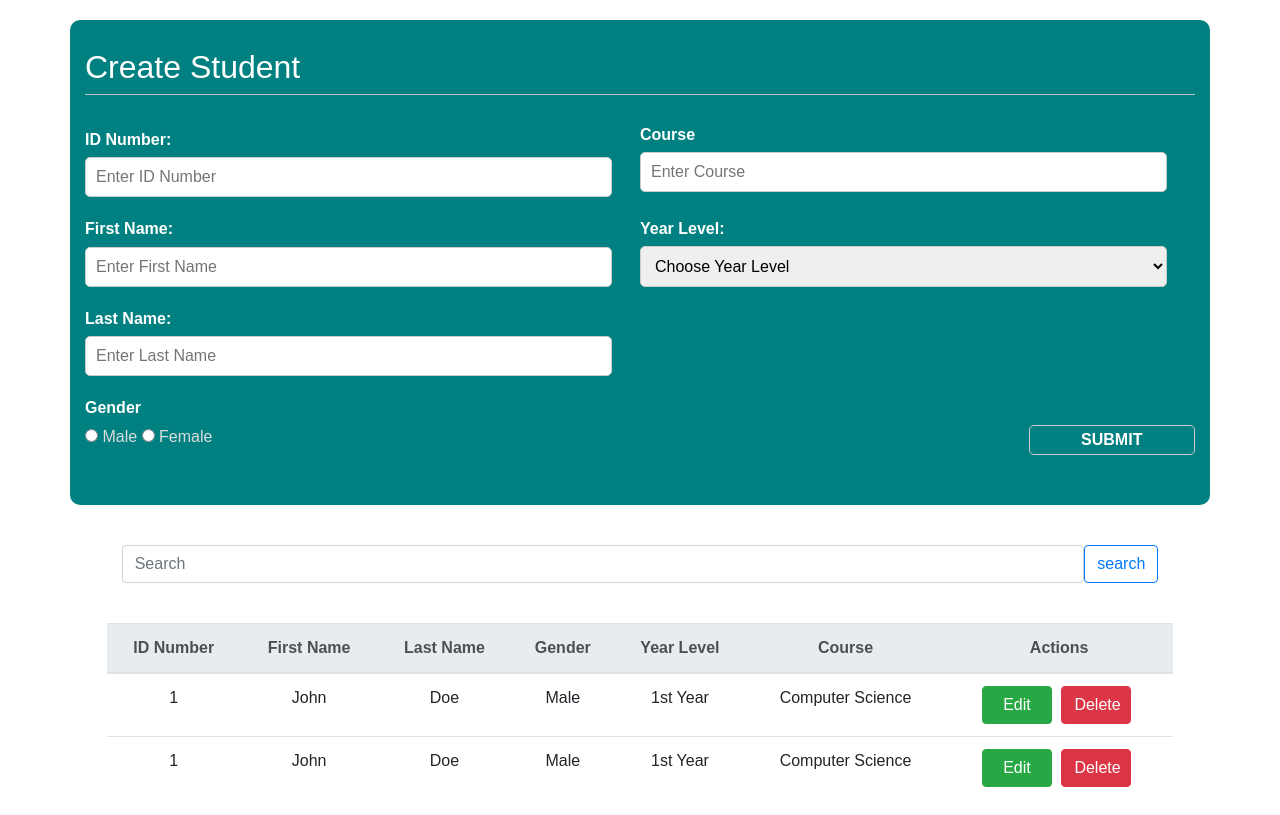
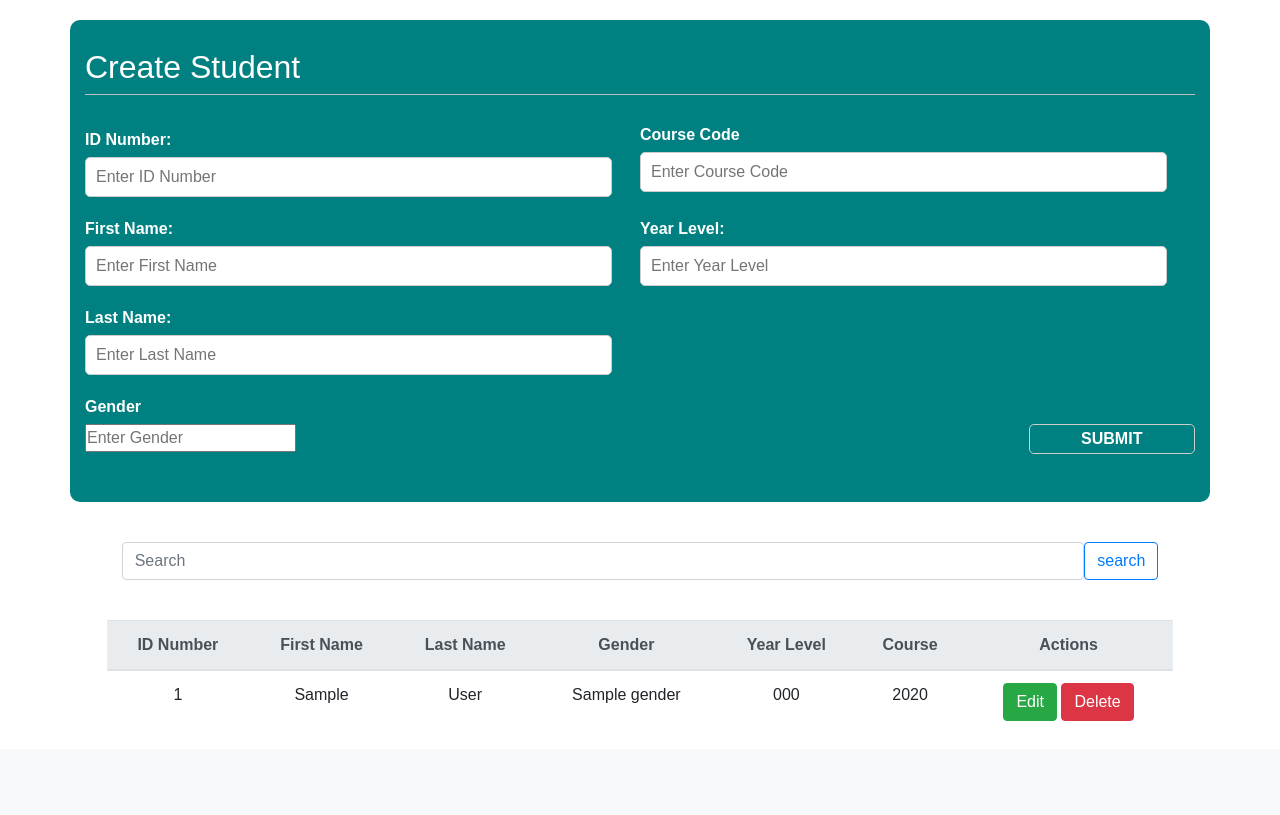
Before and after one commit to joannagiga/SSIS_v3, a Flask app: template app/templates/students.html in a window 1280 px wide. Shown: the part 72-887 px from the top of the page. After the commit the page ends 793 px from the top, so only its background shows below. Run offline with Flask 3, Linux system fonts and the light colour scheme; the template is opened without the code that fills it: most values are stand-ins (such as "Sample title", 1, 10 or a date in 2020); some libraries are stand-ins or nearby versions.

Commit message:
created add and list for student, course, college

```diff
--- a/app.py
+++ b/app.py
@@ -4,5 +4,5 @@ from dotenv import load_dotenv
 load_dotenv('.env')
 
 app = create_app()
-#if __name__ == '__main__':
-#    app.run()
+if __name__ == '__main__':
+    app.run(debug=True)
--- a/app/static/css/style.css
+++ b/app/static/css/style.css
@@ -8,7 +8,7 @@
 .container {
   max-width: 650px;
   padding: 28px;
-  margin: 20px 28px; /* Adjusted margin to create space */
+  margin: 20px 28px;
   border-radius: 10px;
   background-color: #008080;
 }
@@ -106,44 +106,32 @@ h2 {
   width: 80px;
 }
 
-/* Adjust the search input */
+
 .form-control {
   width: 80%;
   border-radius: 5px;
   border: 1px solid #ccc;
   outline: none;
-  margin: 20px auto; /* Adjusted margin to create space */
+  margin: 20px auto;
 }
-
-/* Adjust the search button */
 .btn-outline-primary {
   border-radius: 5px;
-  margin: 20px 0; /* Adjusted margin to create space */
+  margin: 20px 0;
 }
-
-/* Adjust table styling */
 .table {
   width: 100%;
   margin-top: 20px;
 }
-
-/* Adjust table header text alignment */
 .table thead th {
   text-align: center;
 }
-
-/* Adjust table cell text alignment */
 .table tbody td {
   text-align: center;
 }
-
-/* Adjust action buttons in the table */
 .action-buttons button {
   width: 70px;
   margin-right: 5px;
 }
-
-/* Adjust hover style for action buttons */
 .action-buttons button:hover {
   opacity: 0.7;
 }
--- a/app/templates/students.html
+++ b/app/templates/students.html
@@ -27,39 +27,31 @@
     <div class="container">
       <form action="" method="post">
         <h2>Create Student</h2>
+        <input type="hidden" name="csrf_token" value="{{csrf_token()}}">
         <div class="student-details">
           <div class="input-box">
-            <label for="id">ID Number:</label>
-            <input type="text" id="id" name="id" placeholder="Enter ID Number" required>
+            <label for="ID">ID Number:</label>
+            <input type="text" id="ID" name="ID" placeholder="Enter ID Number" required>
           </div>
           <div class="input-box">
-            <span class="details">Course</span>
-            <input type="text" placeholder="Enter Course" required>
+            <span class="details">Course Code</span>
+            <input type="text" id="course_code" name="course_code" placeholder="Enter Course Code" required>
           </div>
           <div class="input-box">
-            <label for="firstname">First Name:</label>
-            <input type="text" id="firstname" name="firstname" placeholder="Enter First Name" required>
+            <label for="first_name">First Name:</label>
+            <input type="text" id="first_name" name="first_name" placeholder="Enter First Name" required>
           </div>
           <div class="input-box">
-            <label for="YearLevel">Year Level:</label>
-            <select id="YearLevel" name="YearLevel" required>
-              <option value="" disabled selected>Choose Year Level</option>
-              <option value="1st Year">1st Year</option>
-              <option value="2nd Year">2nd Year</option>
-              <option value="3rd Year">3rd Year</option>
-              <option value="4th Year">4th Year</option>
-            </select>
+            <label for="year_level">Year Level:</label>
+            <input type="text" id="year_level" name="year_level" placeholder="Enter Year Level" required>
           </div>
           <div class="input-box">
-            <label for="course">Last Name:</label>
-            <input type="text" id="lastname" name="lastname" placeholder="Enter Last Name" required>
+            <label for="last_name">Last Name:</label>
+            <input type="text" id="last_name" name="last_name" placeholder="Enter Last Name" required>
           </div>
           <span class="gender-title">Gender</span>
           <div class="gender-category">
-            <input type="radio" name="gender" id="male">
-            <label for="male">Male</label>
-            <input type="radio" name="gender" id="female">
-            <label for="female">Female</label>
+            <input type="text" id="gender" name="gender" placeholder="Enter Gender" required>
           </div>
           <button type="submit" class="submit-button">SUBMIT</button>
         </div>
@@ -88,30 +80,20 @@
         </tr>
       </thead>
       <tbody>
-          <tr>
-          <td>1</td>
-          <td>John</td>
-          <td>Doe</td>
-          <td>Male</td>
-          <td>1st Year</td>
-          <td>Computer Science</td>
-          <td class="action-buttons">
+        {% for student in students %}
+        <tr>
+          <td>{{student.ID}}</td>
+          <td>{{student.first_name}}</td>
+          <td>{{student.last_name}}</td>
+          <td>{{student.gender}}</td>
+          <td>{{student.course_code}}</td>
+          <td>{{student.year_level}}</td>
+          <td>
             <button type="button" class="btn btn-success"><i class="fas fa-edit"></i> Edit</button>
             <button type="button" class="btn btn-danger"><i class="far fa-trash-alt"></i> Delete</button>
           </td>
         </tr>
-        <tr>
-          <td>1</td>
-          <td>John</td>
-          <td>Doe</td>
-          <td>Male</td>
-          <td>1st Year</td>
-          <td>Computer Science</td>
-          <td class="action-buttons">
-            <button type="button" class="btn btn-success"><i class="fas fa-edit"></i> Edit</button>
-            <button type="button" class="btn btn-danger"><i class="far fa-trash-alt"></i> Delete</button>
-          </td>
-        </tr>
+        {% endfor %}
       </tbody>
     </table>
     <!--//TABLE -->
```
Also changed, not shown: app/__init__.py (+4 -11 lines), app/models/college.py (added, +17 -0 lines), app/models/course.py (added, +17 -0 lines), app/models/student.py (added, +17 -0 lines), app/routes/collegeroute.py (added, +19 -0 lines), app/routes/courseroute.py (added, +20 -0 lines), app/routes/studentroute.py (added, +23 -0 lines), app/templates/college.html (+11 -16 lines), app/templates/course.html (+15 -21 lines), app/models.py (deleted).
